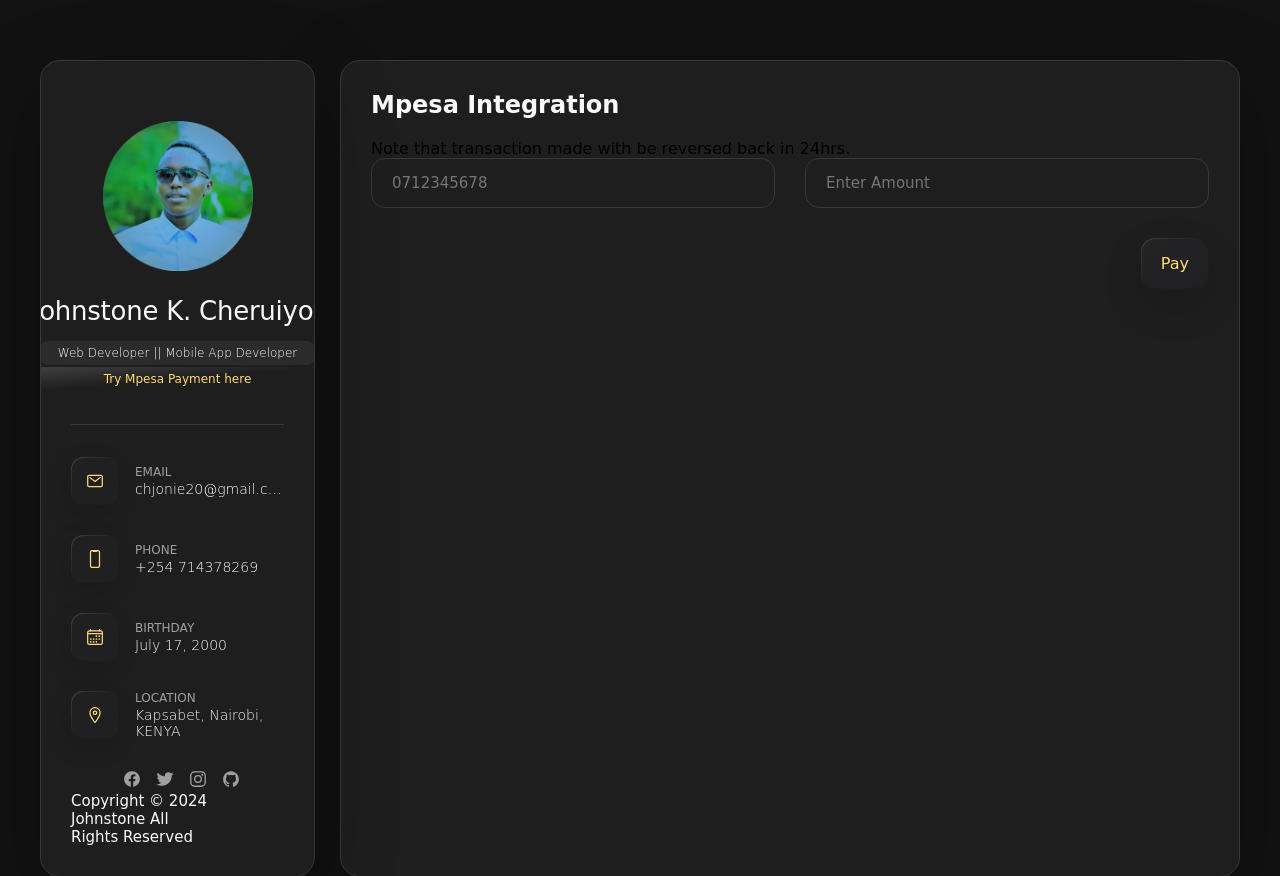
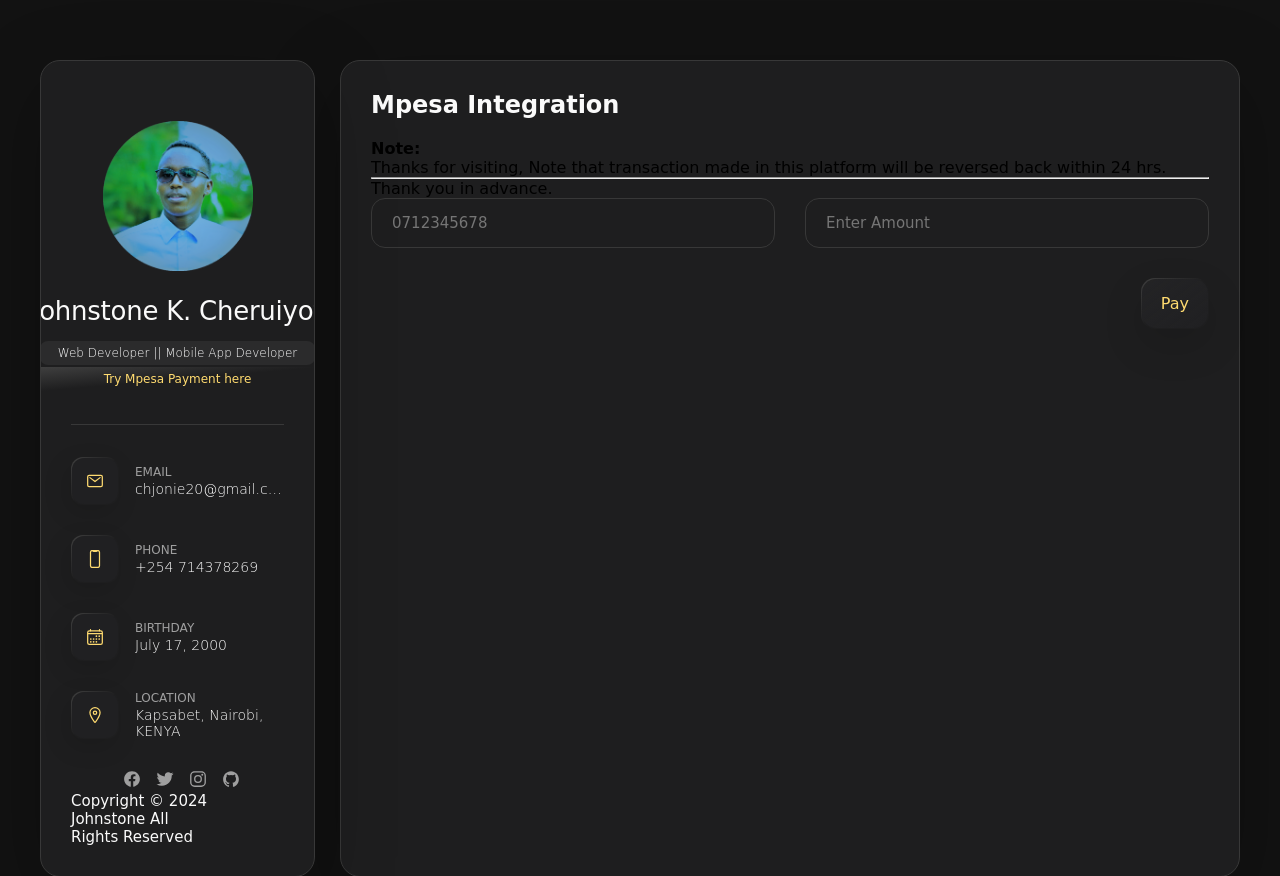
Before and after one commit to jonie20/django-portfolio, a Django app: template portfolioapp/templates/pay.html in a window 1280 px wide. Shown: the top 876 px of the page. Run offline with Django 4.2, Linux system fonts and the light colour scheme; the template is opened without the code that fills it, so the values that code supplies are empty; parts of the project's set-up code (start-up, migrations or seed data) failed here and were passed over.

Commit message:
Update pay.html
Payment note

```diff
--- a/portfolioapp/templates/pay.html
+++ b/portfolioapp/templates/pay.html
@@ -7,7 +7,13 @@
         <section class="service">
 
             <h3 class="h3 service-title">Mpesa Integration</h3>
-            <p>Note that transaction made with be reversed back in 24hrs.</p>
+
+            <div class="alert alert-success" role="alert">
+               <h4 class="alert-heading">Note:</h4>
+               <p>Thanks for visiting, Note that transaction made in this platform will be reversed back within 24 hrs.</p>
+               <hr>
+               <p class="mb-0">Thank you in advance.</p>
+            </div>
 
             <form method="POST" action="{% url 'portfolioapp:pay'%}">
                 {% csrf_token %}
```
